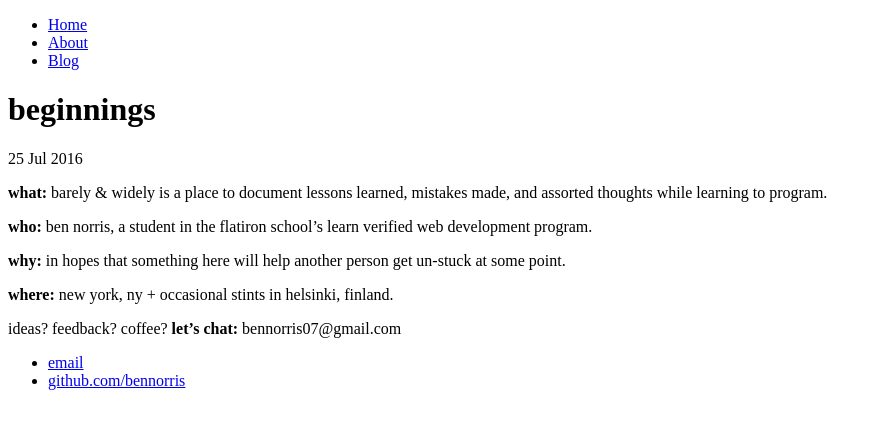
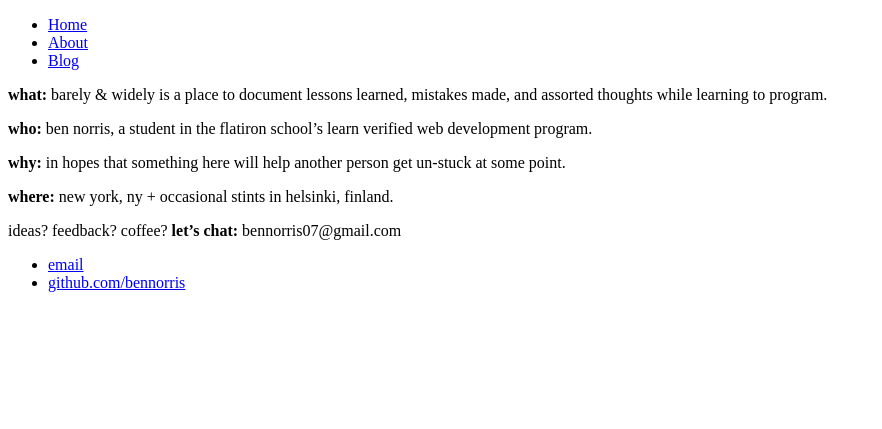
Before and after one commit to bennorris/blog, a Jekyll site: the page built from _posts/2016-07-25-beginnings.md, in a window 1280 px wide. Shown: the top 429 px of the page, without its empty margins (0-882 px from the left). Built offline with Jekyll 4.4.1, drawn with Linux system fonts in a browser that asks for light colours; part of the change alters nothing that is shown.

```diff
--- a/_config.yml
+++ b/_config.yml
@@ -1,8 +1,2 @@
 name: Ben Norris
 markdown: kramdown
-
-defaults:
-  -
-    type: "posts"
-    layout: "post"
-  -
--- a/_posts/2016-07-25-beginnings.md
+++ b/_posts/2016-07-25-beginnings.md
@@ -1,5 +1,5 @@
 ---
-layout: post
+layout: default
 title: beginnings
 ---
 
```
